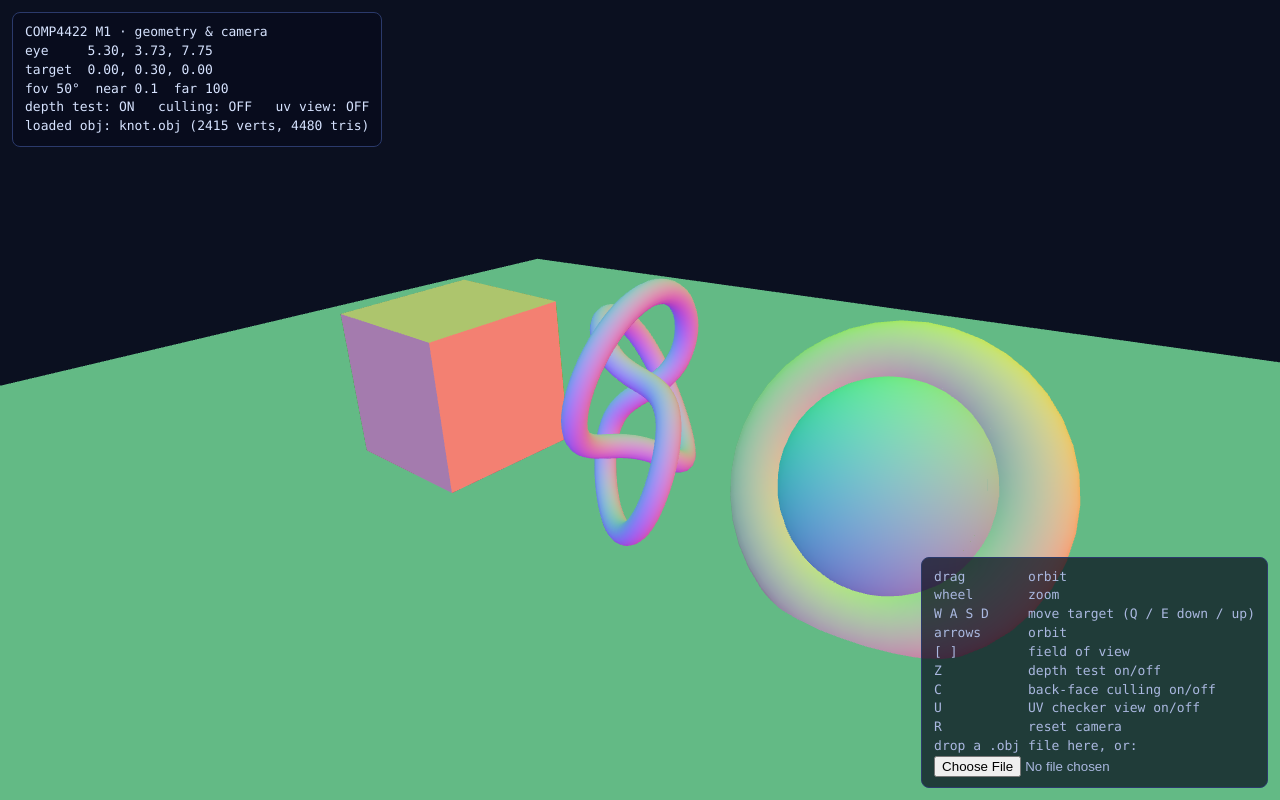
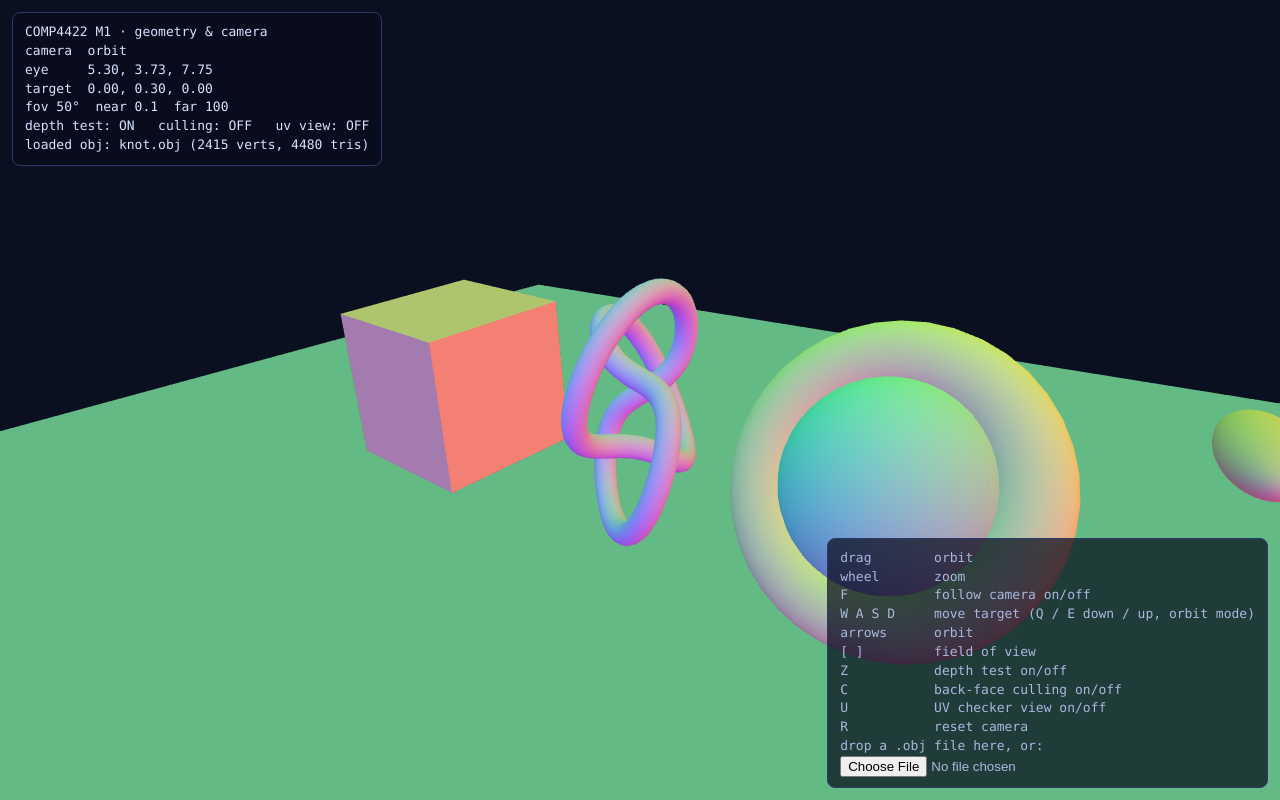
Before and after one commit to PolyU-Computer-Science/COMP4422-Computer-Graphics, a website with bundled scripts: page index.html in a window 1280 px wide. Built offline with nearby package versions, Linux system fonts and the light colour scheme; animation ran at ten frames a second.

Commit message:
fix: lower the floor, add 3rd person camera

```diff
--- a/index.html
+++ b/index.html
@@ -22,7 +22,8 @@
 <div id="hud"></div>
 <div id="help">drag        orbit
 wheel       zoom
-W A S D     move target (Q / E down / up)
+F           follow camera on/off
+W A S D     move target (Q / E down / up, orbit mode)
 arrows      orbit
 [ ]         field of view
 Z           depth test on/off
--- a/js/camera.js
+++ b/js/camera.js
@@ -1,9 +1,11 @@
 // js/camera.js — orbit camera: eye = target + spherical(yaw, pitch, distance).
+// Two modes: 'orbit' (user moves the target) and 'follow' (third-person: the target tracks
+// a subject and the camera swings round behind it).
 import * as Vec3 from '../math/Vec3.js';
 import * as Mat4 from '../math/Mat4.js';
 
 export class OrbitCamera {
-  constructor() { this.reset(); }
+  constructor() { this.mode = 'orbit'; this.reset(); }
 
   reset() {
     this.target = [0, 0.3, 0];
@@ -13,6 +15,7 @@ export class OrbitCamera {
     this.fovy = (50 * Math.PI) / 180;
     this.near = 0.1;
     this.far = 100;
+    this.yawOffset = 0;             // follow mode: user's drag offset from "directly behind"
   }
 
   get eye() {
@@ -25,7 +28,7 @@ export class OrbitCamera {
   }
 
   orbit(dYaw, dPitch) {
-    this.yaw += dYaw;
+    if (this.mode === 'follow') this.yawOffset += dYaw; else this.yaw += dYaw;
     const lim = Math.PI / 2 - 0.01;                      // stop short of the poles (lookAt would flip)
     this.pitch = Math.max(-lim, Math.min(lim, this.pitch + dPitch));
   }
@@ -39,6 +42,22 @@ export class OrbitCamera {
     this.target = Vec3.add(this.target, Vec3.add(Vec3.add(Vec3.scale(rgt, right), Vec3.scale(fwd, forward)), [0, up, 0]));
   }
 
+  // Third-person follow.  `pos` is the subject's world position and `heading` the yaw of its
+  // forward direction, i.e. forward = (sin h, 0, cos h).  The target eases onto the subject and
+  // the camera eases round to sit behind it (plus the user's yawOffset).
+  follow(pos, heading, dt) {
+    const k = 1 - Math.exp(-6 * dt);                   // smoothing independent of frame rate
+    this.target = Vec3.lerp(this.target, pos, k);
+    const want = heading + Math.PI + this.yawOffset;   // eye offset = -forward  =>  yaw = h + PI
+    this.yaw += Math.atan2(Math.sin(want - this.yaw), Math.cos(want - this.yaw)) * k; // shortest way round
+  }
+
+  // Keep the target and the eye at or above height y (e.g. just above the floor).
+  keepAbove(y) {
+    if (this.target[1] < y) this.target = [this.target[0], y, this.target[2]];
+    this.pitch = Math.max(this.pitch, Math.asin((y - this.target[1]) / this.distance));
+  }
+
   viewMatrix() { return Mat4.lookAt(this.eye, this.target, [0, 1, 0]); }
   projectionMatrix(aspect) { return Mat4.perspective(this.fovy, aspect, this.near, this.far); }
 }
--- a/js/main.js
+++ b/js/main.js
@@ -90,13 +90,24 @@ addEventListener('drop', (e) => { e.preventDefault(); loadFile(e.dataTransfer.fi
 
 // Each object = mesh + a function building its model matrix at time t (seconds).
 const T = Mat4.translation, S = Mat4.scaling, RX = Mat4.rotationX, RY = Mat4.rotationY, mul = Mat4.chain;
+const FLOOR_Y = -2;   // below the lowest point any object reaches (rotating cube corner ≈ -1.73)
+
+// Placeholder "swimmer" for the follow camera: circles the scene at radius 6, bobbing up and down.
+// Forward is its local +Z; heading h means forward = (sin h, 0, cos h).  M3 replaces it with the player.
+function swimmer(t) {
+  const w = 0.35 * t;
+  return { pos: [6 * Math.sin(w), 0.8 + 0.3 * Math.sin(2 * w), 6 * Math.cos(w)], heading: w + Math.PI / 2 };
+}
+
 const scene = [
-  { mesh: () => meshes.floor, tint: [0.25, 0.4, 0.55], model: () => T(0, -1.2, 0) },
+  { mesh: () => meshes.floor, tint: [0.25, 0.4, 0.55], model: () => T(0, FLOOR_Y, 0) },
   { mesh: () => meshes.cube,  tint: [0.9, 0.5, 0.3],  model: (t) => mul(T(-3, 0, 0), RY(t * 0.6), RX(t * 0.3)) },
   { mesh: () => meshes.sphere, tint: [0.4, 0.8, 0.6], model: (t) => mul(T(3, 0, 0), S(1.1)) },
   // torus and sphere interpenetrate: only a correct depth test draws this properly
   { mesh: () => meshes.torus, tint: [0.9, 0.8, 0.3],  model: (t) => mul(T(3, 0, 0), RX(Math.PI / 2 + 0.5 * Math.sin(t)), S(1.3)) },
   { mesh: () => objMesh,      tint: [0.7, 0.5, 0.9],  model: (t) => mul(T(0, 0.3, 0), RY(t * 0.4), S(1.7)) },
+  // stretched sphere = the swimmer, long axis along its forward (+Z)
+  { mesh: () => meshes.sphere, tint: [0.95, 0.6, 0.2], model: (t) => { const s = swimmer(t); return mul(T(...s.pos), RY(s.heading), S(0.35, 0.3, 0.8)); } },
 ];
 
 // ---------- camera & input ----------
@@ -120,16 +131,22 @@ addEventListener('keydown', (e) => {
   else if (k === 'c') state.cull = !state.cull;
   else if (k === 'u') state.uv = !state.uv;               // UV checker debug view
   else if (k === 'r') camera.reset();
+  else if (k === 'f') {                                    // third-person follow on/off
+    camera.mode = camera.mode === 'follow' ? 'orbit' : 'follow';
+    if (camera.mode === 'follow') { camera.yawOffset = 0; camera.distance = 5; camera.pitch = 0.3; }
+  }
   else if (k === '[') camera.fovy = Math.max(0.3, camera.fovy - 0.05);
   else if (k === ']') camera.fovy = Math.min(2.2, camera.fovy + 0.05);
 });
 addEventListener('keyup', (e) => keys.delete(e.key.toLowerCase()));
 addEventListener('blur', () => keys.clear());
 
-function updateCamera(dt) {
+function updateCamera(dt, t) {
   const v = 4 * dt, k = (n) => (keys.has(n) ? 1 : 0);
-  camera.pan((k('d') - k('a')) * v, (k('w') - k('s')) * v, (k('e') - k('q')) * v);
+  if (camera.mode === 'follow') { const s = swimmer(t); camera.follow(s.pos, s.heading, dt); }
+  else camera.pan((k('d') - k('a')) * v, (k('w') - k('s')) * v, (k('e') - k('q')) * v);
   camera.orbit((k('arrowleft') - k('arrowright')) * 1.5 * dt, (k('arrowup') - k('arrowdown')) * 1.5 * dt);
+  camera.keepAbove(FLOOR_Y + 0.2);                         // never look at the floor from underneath
 }
 
 // ---------- render loop ----------
@@ -144,7 +161,7 @@ const fmt = (a) => a.map((x) => x.toFixed(2)).join(', ');
 function frame(now) {
   const dt = Math.min((now - last) / 1000, 0.1), t = now / 1000;
   last = now;
-  updateCamera(dt);
+  updateCamera(dt, t);
   resize();
   gl.viewport(0, 0, canvas.width, canvas.height);
 
@@ -177,6 +194,7 @@ function frame(now) {
 
   hud.textContent =
     `COMP4422 M1 · geometry & camera\n` +
+    `camera  ${camera.mode}\n` +
     `eye     ${fmt(camera.eye)}\ntarget  ${fmt(camera.target)}\n` +
     `fov ${(camera.fovy * 180 / Math.PI).toFixed(0)}°  near ${camera.near}  far ${camera.far}\n` +
     `depth test: ${state.depth ? 'ON' : 'OFF'}   culling: ${state.cull ? 'ON' : 'OFF'}   uv view: ${state.uv ? 'ON' : 'OFF'}\n` +
```
Also changed, not shown: test-camera.mjs (added, +24 -0 lines), README.md.
